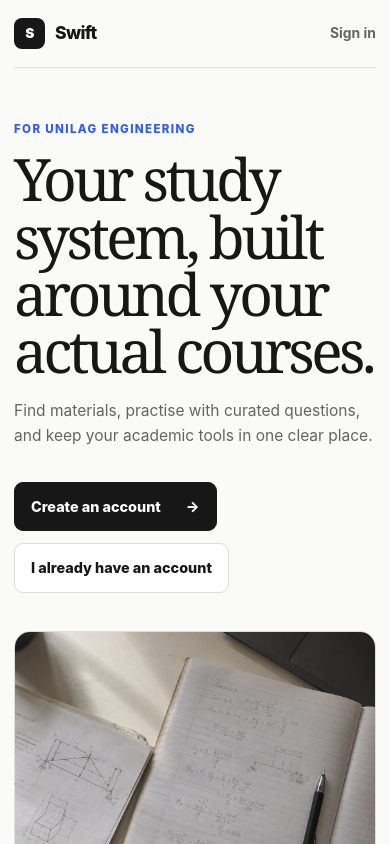
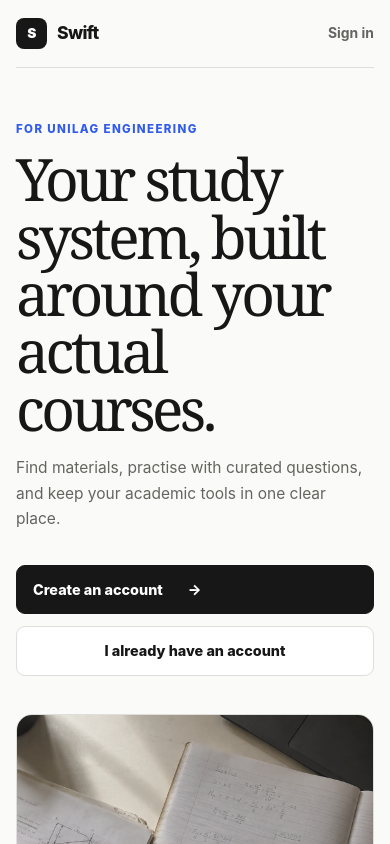
Before and after one commit to JOHNKASANGA/SWIFT-MD, a React (Vite) app in the folder frontend/: page / in a window 390 px wide. Shown: the top 844 px of the page. Built offline with nearby package versions, Linux system fonts and the light colour scheme; no server answers.

Commit message:
Fix landing page layout on iPhone

```diff
--- a/frontend/src/index.css
+++ b/frontend/src/index.css
@@ -1462,21 +1462,31 @@ button {
   line-height: 1.6;
 }
 
-@media (max-width: 760px) {
+@media (max-width: 1024px) {
   .public-header {
-    width: min(100% - 28px, 1180px);
+    width: min(calc(100% - 32px), 680px);
     min-height: 68px;
   }
 
   .welcome-main,
   .auth-main {
-    width: min(100% - 28px, 1180px);
-    grid-template-columns: 1fr;
+    width: min(calc(100% - 32px), 680px);
+    grid-template-columns: minmax(0, 1fr);
   }
 
   .welcome-main {
     gap: 38px;
     padding: 53px 0 65px;
+  }
+
+  .welcome-actions {
+    display: grid;
+    grid-template-columns: minmax(0, 1fr);
+  }
+
+  .welcome-actions > button {
+    width: 100%;
+    min-width: 0;
   }
 
   .welcome-copy h1 {
```
